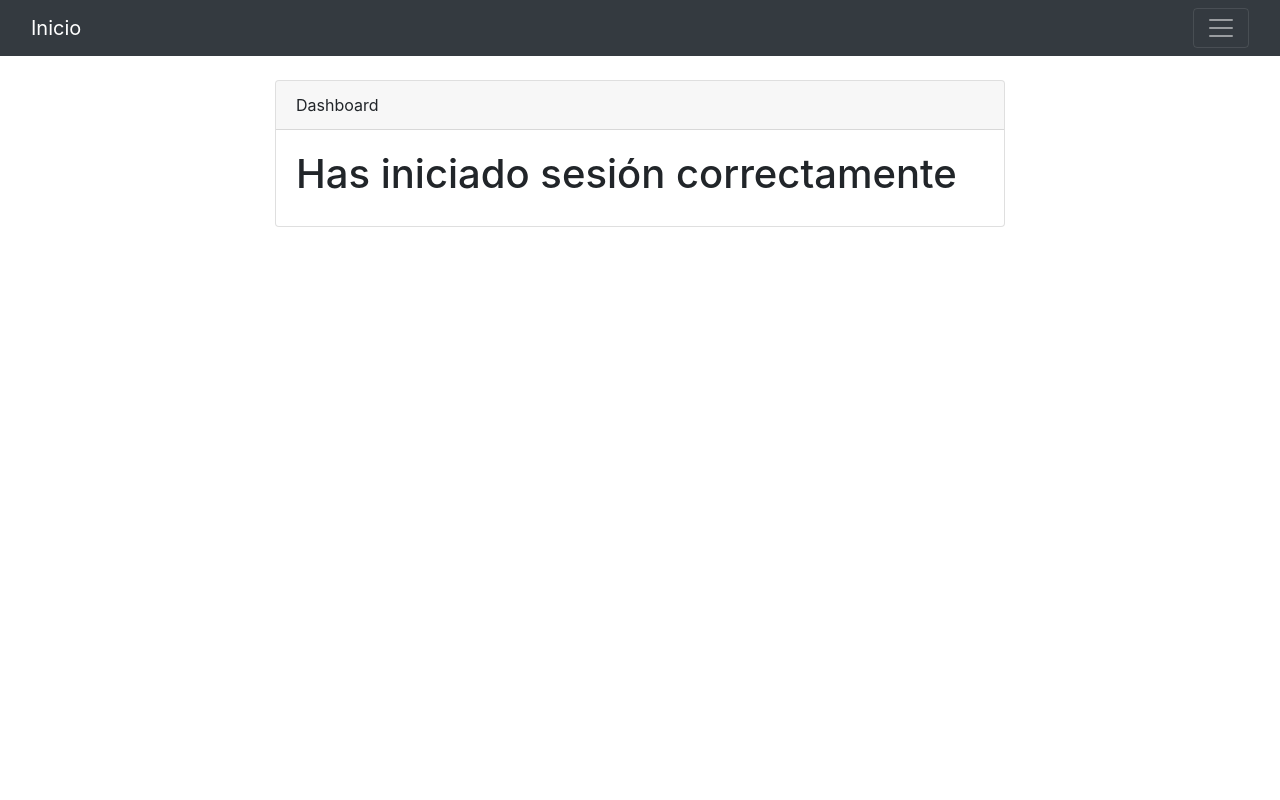
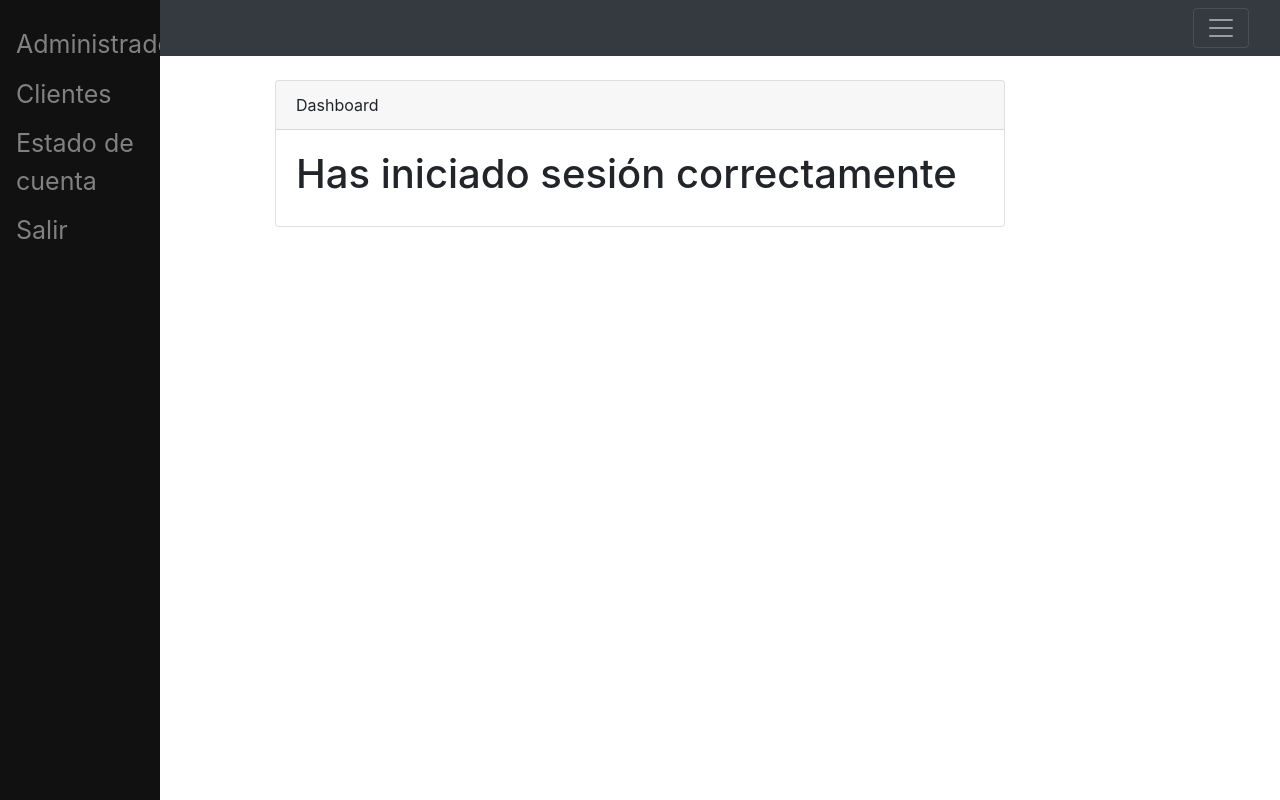
Before and after one commit to hramose/administracion_conjuntos, a Laravel app: page /home in a window 1280 px wide. Run offline with Laravel 8, Linux system fonts and the light colour scheme; the visitor is signed in with stand-in values (Sample User, id 1); some libraries are stand-ins or nearby versions.

Commit message:
Se crea una barra lateral, se crea una hoja de estilos.

```diff
--- /dev/null
+++ b/public/css/side.css
@@ -0,0 +1,37 @@
+body {
+  overflow-x: hidden;
+}
+.sidenav {
+    height: 100%;
+    width: 160px;
+    position: fixed;
+    z-index: 1;
+    top: 0;
+    left: 0;
+    background-color: #111;
+    overflow-x: hidden;
+    padding-top: 20px;
+}
+
+.sidenav a {
+    padding: 6px 8px 6px 16px;
+    text-decoration: none;
+    font-size: 25px;
+    color: #818181;
+    display: block;
+}
+
+.sidenav a:hover {
+    color: #f1f1f1;
+}
+
+.main {
+    margin-left: 160px; /* Same as the width of the sidenav */
+    font-size: 28px; /* Increased text to enable scrolling */
+    padding: 0px 10px;
+}
+
+@media screen and (max-height: 450px) {
+    .sidenav {padding-top: 15px;}
+    .sidenav a {font-size: 18px;}
+}
--- a/resources/views/home.blade.php
+++ b/resources/views/home.blade.php
@@ -1,6 +1,15 @@
 @extends('layouts.app')
 
 @section('content')
+
+<link href="{{asset('css/side.css')}}" rel="stylesheet">
+      <div class="sidenav">
+          <a href="#">Administrador</a>
+          <a href="#">Clientes</a>
+          <a href="#">Estado de cuenta</a>
+          <a href="#">Salir</a>
+        </div>
+
 <div class="container">
     <div class="row justify-content-center">
         <div class="col-md-8">
```
Also changed, not shown: resources/views/welcome.blade.php (+6 -3 lines).
